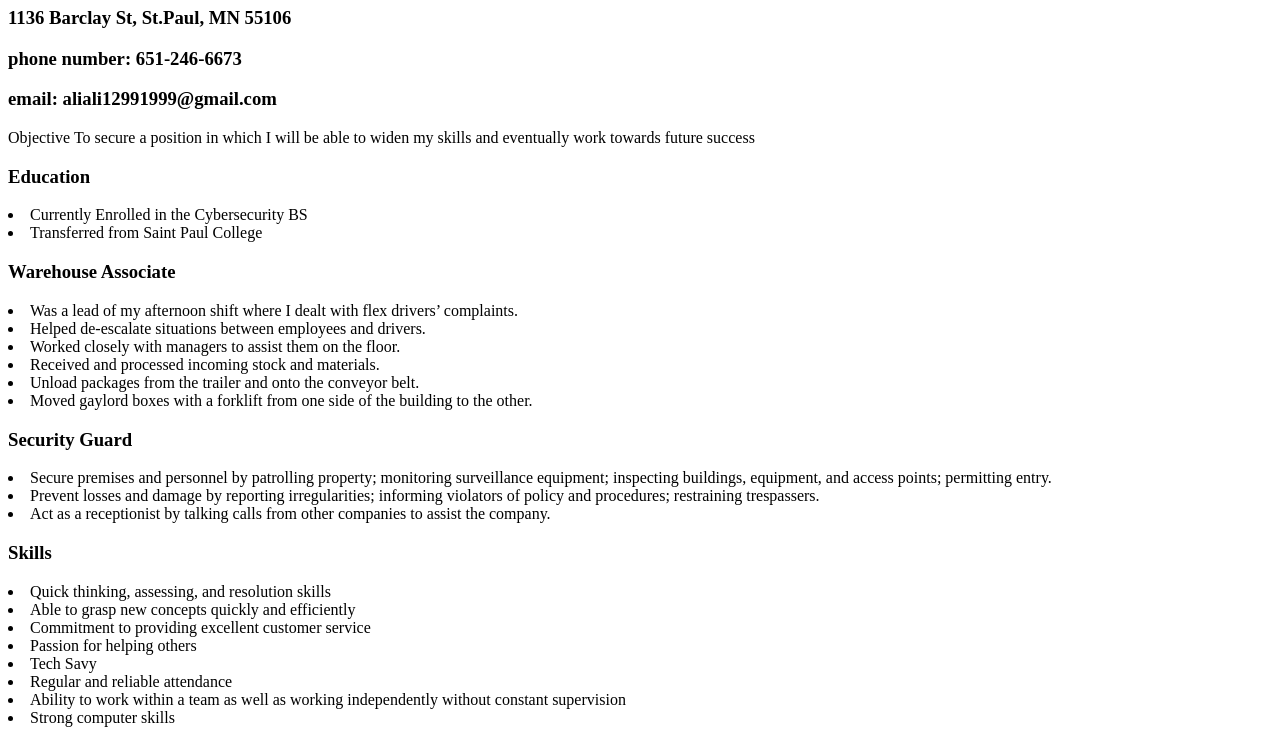
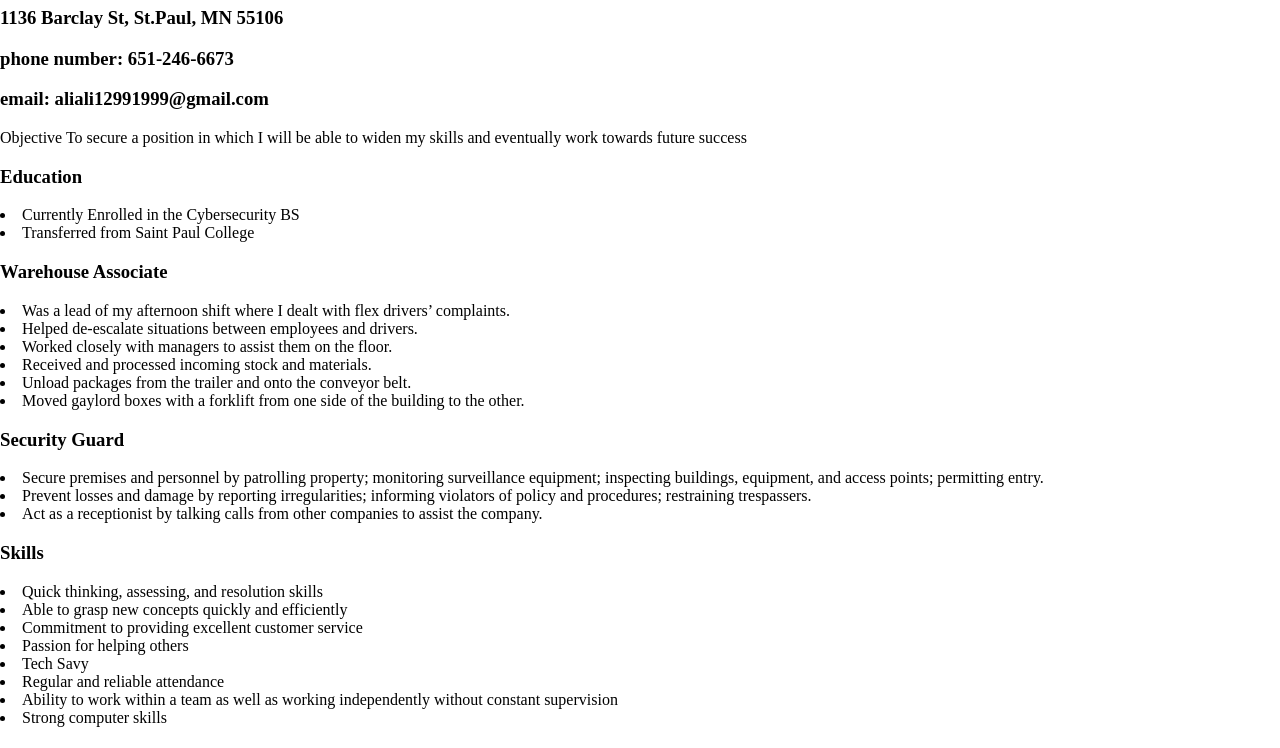
Before and after one commit to aliali2558/aliali2558.github.io, a plain HTML site: page index.html in a window 1280 px wide. Shown: the part 73-821 px from the top of the page. Drawn offline with Linux system fonts and the light colour scheme.

Commit message:
Update index.html

```diff
--- a/index.html
+++ b/index.html
@@ -3,7 +3,7 @@
 <head>
   <title>Prime Academy Submission</title>
   <meta charset="utf-8"/>
-  <link rel="stylesheet" type="text/css" href="main.css">
+  <link rel="stylesheet" href="style.css">
 </head>
 <body>
 <div class ="main">
```
